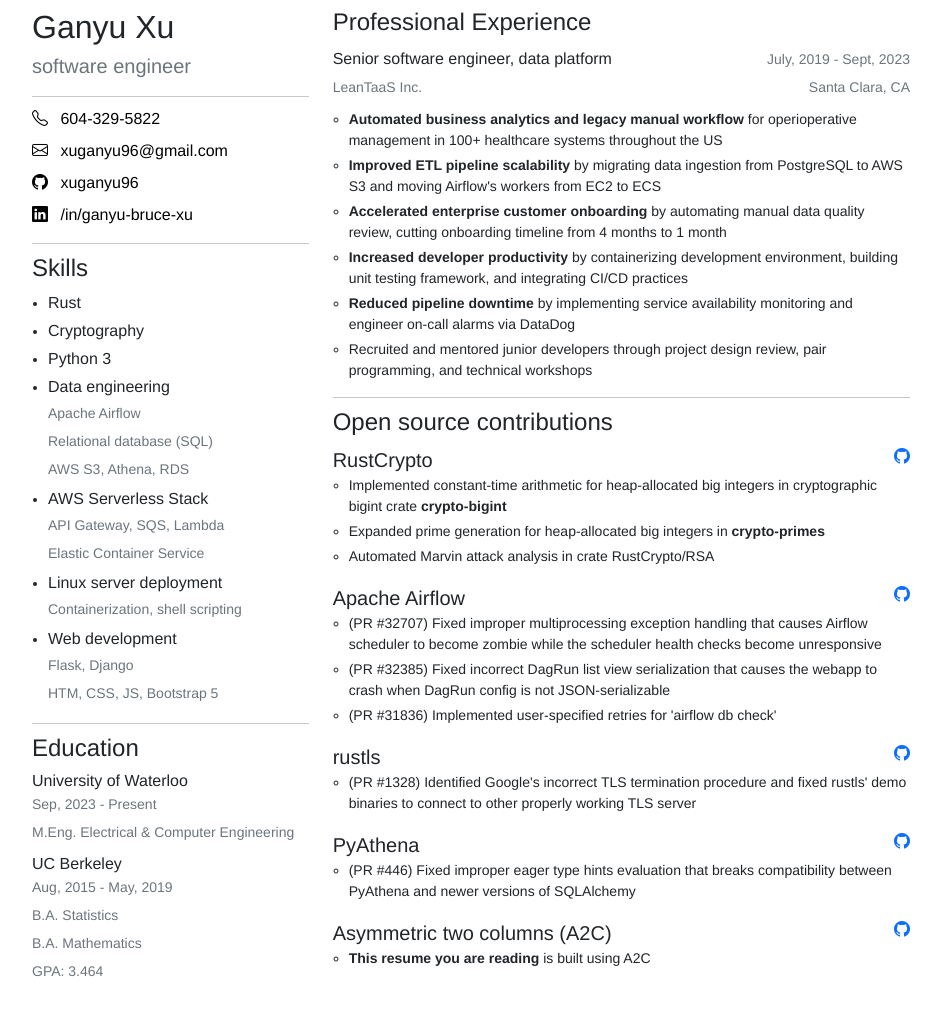
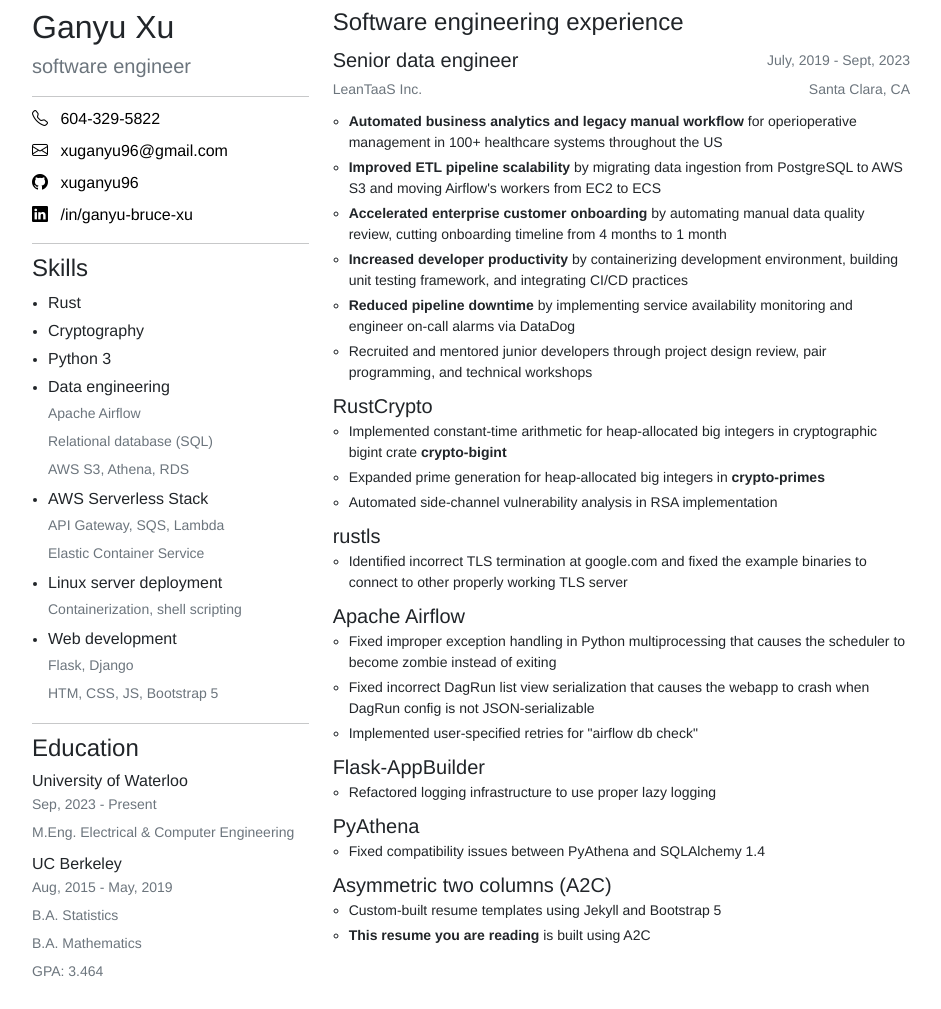
Before and after one commit to xuganyu96/asymmetric-two-columns, a Jekyll site: the page built from index.html, in a window 1280 px wide. Shown: the whole page, without its empty margins (169-1110 px from the left). Built offline with Jekyll 4.4.1, drawn with Linux system fonts in a browser that asks for light colours; nearby versions of some CDN libraries.

Commit message:
Consolidated 'project' and 'experience' into a single section

```diff
--- a/_includes/experiences.html
+++ b/_includes/experiences.html
@@ -1,17 +1,21 @@
 <div>
-  <h4>Professional Experience</h4>
+  <h4>Software engineering experience</h4>
   <div>
     <ul class="list-unstyled">
       {% for exp in resume.experiences %}
         <li class="mb-2">
           <div class="d-flex small justify-content-between align-items-center">
-            <span class="fs-6">{{ exp.title }}</span>
+            <span class="fs-5">{{ exp.title }}</span>
+            {% if exp.duration %}
             <span class="text-secondary">{{ exp.duration }}</span>
+            {% endif %}
           </div>
-          <div class="d-flex small justify-content-between mb-2">
-            <span class="text-secondary">{{ exp.employer }}</span>
-            <span class="text-secondary">{{ exp.location }}</span>
-          </div>
+          {% if exp.employer and exp.location %}
+            <div class="d-flex small justify-content-between mb-2">
+              <span class="text-secondary">{{ exp.employer }}</span>
+              <span class="text-secondary">{{ exp.location }}</span>
+            </div>
+          {% endif %}
           <div>
             <ul class="small">
               {% for highlight in exp.highlights %}
--- a/_layouts/a2c.html
+++ b/_layouts/a2c.html
@@ -29,8 +29,8 @@
                 <!-- Main section -->
                 <div class="col-print-8 col-lg-8 col-12">
                   {% include experiences.html %}
-                  <hr>
-                  {% include projects.html %}
+                  <!-- <hr> -->
+                  <!-- {% include projects.html %} -->
                 </div>
               </div>
             </div>
--- a/index.html
+++ b/index.html
@@ -46,7 +46,7 @@
       - "B.A. Mathematics"
       gpa: "3.464"
   experiences:
-    - title: "Senior software engineer, data platform"
+    - title: "Senior data engineer"
       duration: "July, 2019 - Sept, 2023"
       employer: "LeanTaaS Inc."
       location: "Santa Clara, CA"
@@ -57,19 +57,46 @@
       - <b>Increased developer productivity</b> by containerizing development environment, building unit testing framework, and integrating CI/CD practices
       - <b>Reduced pipeline downtime</b> by implementing service availability monitoring and engineer on-call alarms via DataDog
       - Recruited and mentored junior developers through project design review, pair programming, and technical workshops
+    - title: RustCrypto
+      highlights:
+      - Implemented constant-time arithmetic for heap-allocated big integers in cryptographic bigint crate <strong>crypto-bigint</strong>
+      - Expanded prime generation for heap-allocated big integers in <strong>crypto-primes</strong>
+      - Automated side-channel vulnerability analysis in RSA implementation
+    - title: rustls
+      highlights:
+      - Identified incorrect TLS termination at google.com and fixed the example binaries to connect to other properly working TLS server
+    - title: Apache Airflow
+      highlights:
+      - Fixed improper exception handling in Python multiprocessing that causes the scheduler to become zombie instead of exiting
+      - "Fixed incorrect DagRun list view serialization that causes the webapp to crash when DagRun config is not JSON-serializable"
+      - Implemented user-specified retries for "airflow db check"
+    - title: Flask-AppBuilder
+      url: https://github.com/dpgaspar/Flask-AppBuilder
+      highlights:
+      - "Refactored logging infrastructure to use proper lazy logging"
+    - title: PyAthena
+      url: https://github.com/laughingman7743/PyAthena
+      highlights:
+      - Fixed compatibility issues between PyAthena and SQLAlchemy 1.4
+    - title: Asymmetric two columns (A2C)
+      url: https://github.com/xuganyu96/asymmetric-two-columns
+      highlights:
+      - Custom-built resume templates using Jekyll and Bootstrap 5
+      # - Asbtracted resume format and styling into a Jekyll theme built on Bootstrap 5
+      - <strong>This resume you are reading</strong> is built using A2C
   projects:
-    - title: RustCrypto
+    - title: Mitigating timing-variability in RustCrypto/RSA
       url: https://github.com/RustCrypto
       highlights:
       - Implemented constant-time arithmetic for heap-allocated big integers in cryptographic bigint crate <strong>crypto-bigint</strong>
       - Expanded prime generation for heap-allocated big integers in <strong>crypto-primes</strong>
-      - Automated Marvin attack analysis in crate <storng>RustCrypto/RSA</storng>
+      - Automated Marvin attack analysis in crate <strong>RustCrypto/RSA</strong>
     - title: Apache Airflow
       url: https://github.com/apache/airflow
       highlights:
-      - "(PR #32707) Fixed improper multiprocessing exception handling that causes Airflow scheduler to become zombie while the scheduler health checks become unresponsive"
-      - "(PR #32385) Fixed incorrect DagRun list view serialization that causes the webapp to crash when DagRun config is not JSON-serializable"
-      - "(PR #31836) Implemented user-specified retries for 'airflow db check'"
+      - "Fixed improper multiprocessing exception handling that causes Airflow scheduler to become zombie while the scheduler health checks become unresponsive"
+      - "Fixed incorrect DagRun list view serialization that causes the webapp to crash when DagRun config is not JSON-serializable"
+      - "Implemented user-specified retries for \"airflow db check\""
     - title: rustls
       url: https://github.com/rustls/rustls
       highlights:
```
Also changed, not shown: 1 other file.
